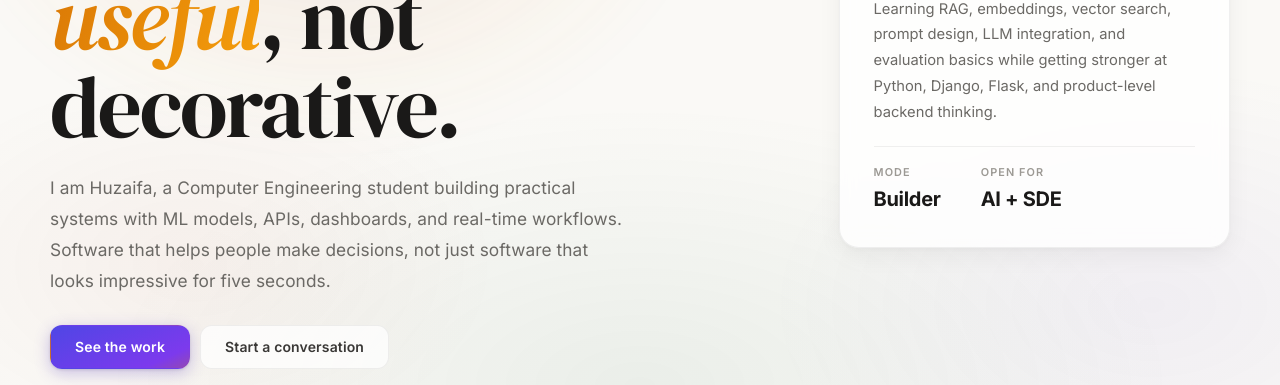
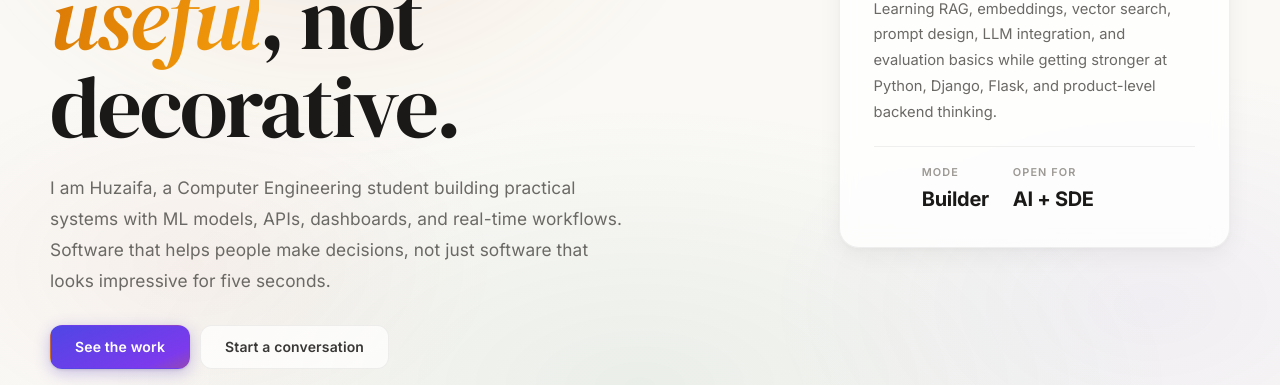
Before and after one commit to HP0077/portfolio, a plain HTML site: page index.html in a window 1280 px wide. Shown: the part 415-800 px from the top of the page. Drawn offline with Linux system fonts and the light colour scheme.

Commit message:
Update styles.css

```diff
--- a/styles.css
+++ b/styles.css
@@ -614,6 +614,7 @@ p {
   grid-template-columns: repeat(3, 1fr);
   margin-top: 20px;
   padding-top: 18px;
+  padding-left: 15%;
   border-top: 1px solid var(--line);
 }
 
```
